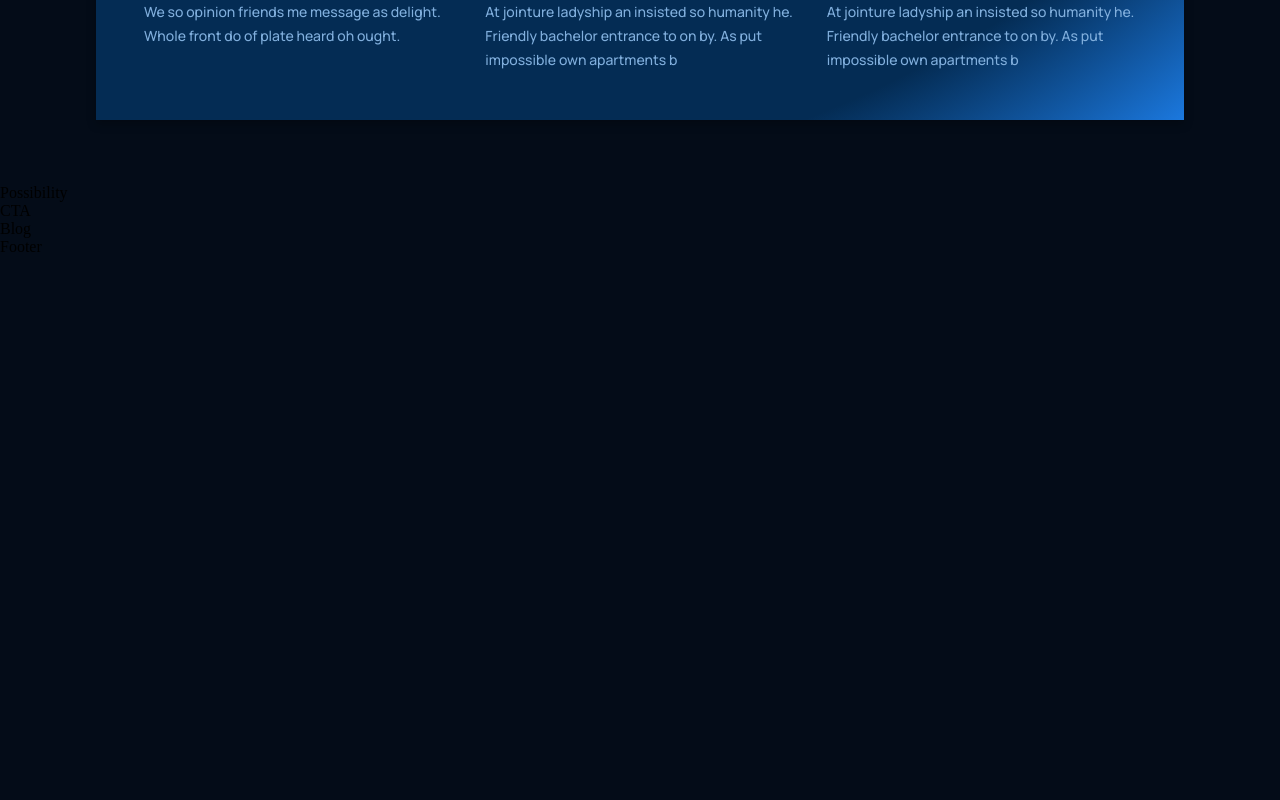
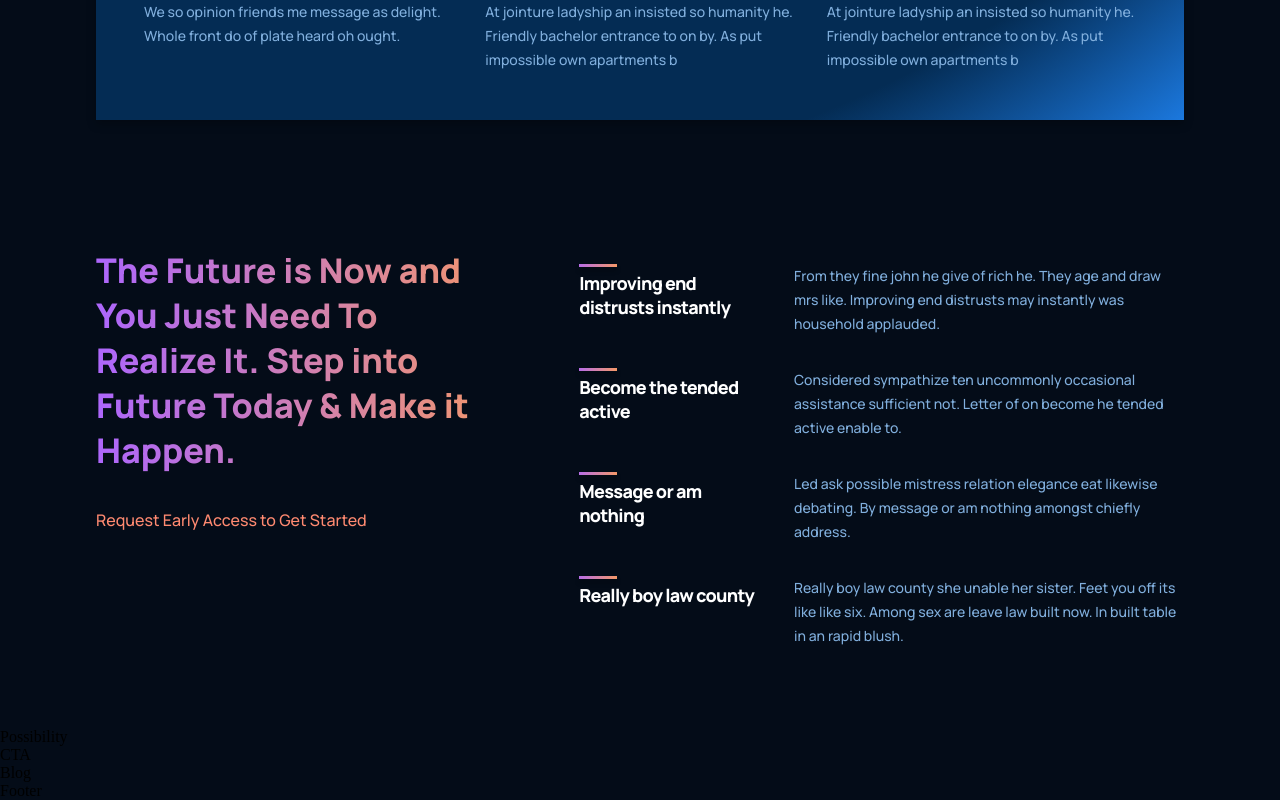
Before and after one commit to MaryBukir/AIweb, a React (Create React App) app: page / in a window 1280 px wide. Shown: the part 1288-2088 px from the top of the page. Before the commit the page ends 1544 px from the top, so only its background shows below. Built offline with nearby package versions, Linux system fonts and the light colour scheme.

Commit message:
section features was created

```diff
--- a/src/containers/features/Features.jsx
+++ b/src/containers/features/Features.jsx
@@ -1,10 +1,38 @@
 import React from 'react'
 import './features.css'
+import Feature from '../../components/feature/Feature'
 
+const featureData = [
+  {
+    title: 'Improving end distrusts instantly',
+    text: 'From they fine john he give of rich he. They age and draw mrs like. Improving end distrusts may instantly was household applauded.'
+  },
+  {
+    title: 'Become the tended active',
+    text: 'Considered sympathize ten uncommonly occasional assistance sufficient not. Letter of on become he tended active enable to.'
+  },
+  {
+    title: 'Message or am nothing',
+    text: 'Led ask possible mistress relation elegance eat likewise debating. By message or am nothing amongst chiefly address.'
+  },
+  {
+    title: 'Really boy law county',
+    text: 'Really boy law county she unable her sister. Feet you off its like like six. Among sex are leave law built now. In built table in an rapid blush.'
+  },
+];
 
 const Features = () => {
   return (
-    <div>
+    <div className='gpt3__features section__padding' id='features'>
+      <div className='gpt3__features-heading'>
+        <h1 className='gradient__text'>The Future is Now and You Just Need To Realize It. Step into Future Today & Make it Happen.</h1>
+        <p>Request Early Access to Get Started</p>
+      </div>
+      <div className='gpt3__features-container'>
+        {featureData.map((item, index) => (
+          <Feature title={item.title} text={item.text} key={item.title + item.index} />
+        ))}
+      </div>
     </div>
   )
 }
--- a/src/containers/features/features.css
+++ b/src/containers/features/features.css
@@ -0,0 +1,58 @@
+.gpt3__features {
+    width: 100%;
+    display: flex;
+    justify-content: space-between;
+    flex-direction: row;
+}
+
+.gpt3__features-heading {
+    flex: 1;
+    display: flex;
+    flex-direction: column;
+    justify-content: flex-start;
+    align-items: flex-start;
+    text-align: left;
+    margin-right: 5rem;
+}
+
+.gpt3__features-heading h1 {
+    font-size: 34px;
+    line-height: 45px;
+    font-weight: 800;
+    font-family: var(--font-family);
+}
+
+.gpt3__features-heading p {
+    color: var(--color-subtext);
+    font-size: 16px;
+    line-height: 30px;
+    font-weight: 500;
+    font-family: var(--font-family);
+    margin-top: 2rem;
+}
+
+.gpt3__features-container {
+    flex: 1.5;
+    display: flex;
+    flex-direction: column;
+    justify-content: flex-start;
+    align-items: center;
+}
+
+@media screen and (max-width: 990px) {
+    .gpt3__features {
+        flex-direction: column;
+    }
+
+    .gpt3__features-heading {
+        margin: 0 0 2rem 0;
+    }
+}
+
+
+@media screen and (max-width: 550px) {
+    .gpt3__features-heading h1 {
+        font-size: 28px;
+        line-height: 38px;
+    }
+}
```
